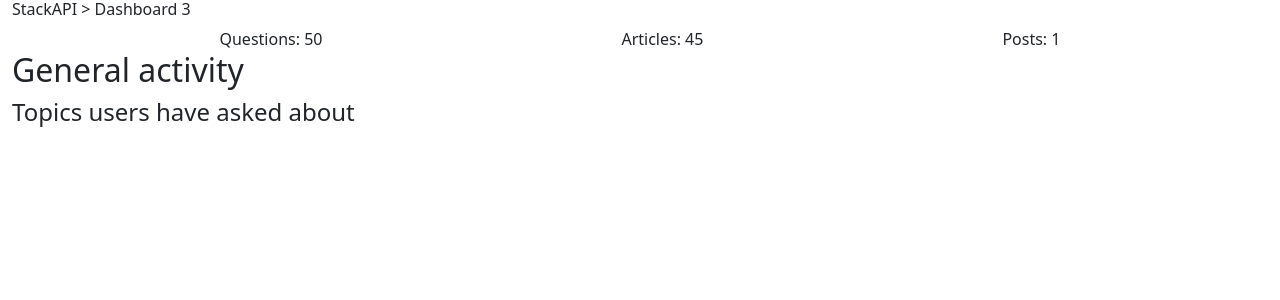
After one commit to JoniJohn/stackAPI, a Django app: template web/templates/dashboard3.html in a window 1280 px wide. The commit adds this page. Shown: the top 300 px of the page. Run offline with Django 4.2, Linux system fonts and the light colour scheme; the template is opened without the code that fills it: most values are stand-ins (such as "Sample title", 1, 10 or a date in 2020).

Commit message:
Dashboard 3

```diff
--- a/web/dashboard/urls.py
+++ b/web/dashboard/urls.py
@@ -4,6 +4,7 @@ from django.urls import path
 from . import views
 
 urlpatterns = [
-    path('', views.dashboard, name='dashboard'),
+    path('questions', views.dashboard, name='dashboard'),
     path('articles', views.dashboard2, name='dashboard2'),
+    path('', views.dashboard3, name='dashboard3'),
 ]
--- a/web/templates/dashboard.html
+++ b/web/templates/dashboard.html
@@ -64,7 +64,9 @@
             title: {
                 text: "Topics users ask about",
                 display: true
-            }
+            },
+            indexAxis: 'y',
+            responsive: true
         },
         });
     </script>
--- /dev/null
+++ b/web/templates/dashboard3.html
@@ -0,0 +1,19 @@
+<!DOCTYPE html>
+<html lang="en">
+<head>
+    <meta charset="utf-8">
+    <link href="https://cdn.jsdelivr.net/npm/bootstrap@5.0.2/dist/css/bootstrap.min.css" rel="stylesheet" integrity="sha384-EVSTQN3/azprG1Anm3QDgpJLIm9Nao0Yz1ztcQTwFspd3yD65VohhpuuCOmLASjC" crossorigin="anonymous">
+    <title>StackAPI</title>
+</head>
+<body class="container-fluid">
+    <h6>StackAPI > Dashboard 3</h6>
+    <div class="container">
+        <div class="row row-cols-auto">
+            <div class="col m-auto">Questions: 50</div>
+            <div class="col m-auto">Articles: 45</div>
+            <div class="col m-auto">Posts: {{ post_count }}</div>
+        </div>
+    </div>
+    <h2>General activity</h2>
+    <h4>Topics users have asked about</h4>
+</body>
```
Also changed, not shown: web/controllers/posts.py (added, +9 -0 lines), web/dashboard/views.py (+11 -4 lines), web/templates/dashboard2.html (+29 -0 lines).
